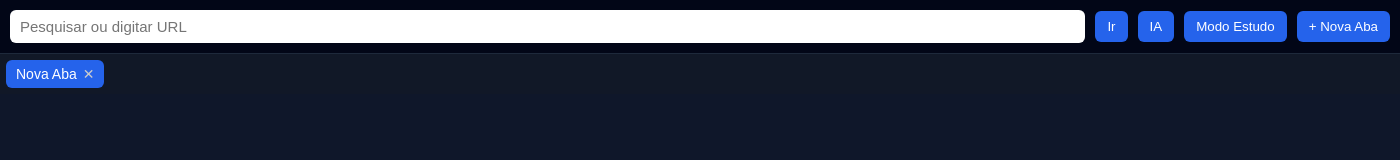
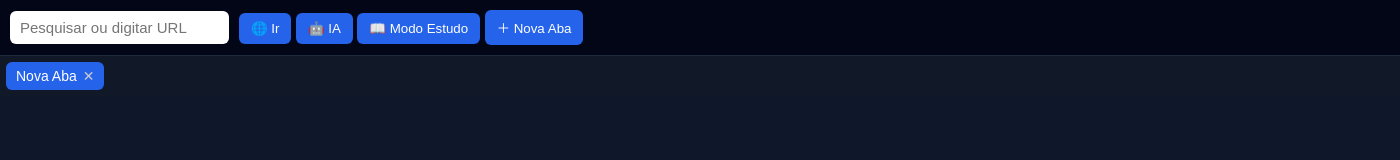
Before and after one commit to lucas-programador-lang/nexus-browser, an Electron app: page index.html in a window 1400 px wide. Drawn offline with Linux system fonts and the light colour scheme; files whose address does not match are found by name.

Commit message:
Update index.html

```diff
--- a/index.html
+++ b/index.html
@@ -2,6 +2,7 @@
 <html>
 
 <head>
+
 <meta charset="UTF-8">
 <title>Nexus Browser</title>
 
@@ -11,8 +12,13 @@
 
 <body>
 
-<!-- Barra superior -->
+<!-- ===================== -->
+<!-- BARRA SUPERIOR -->
+<!-- ===================== -->
+
 <div class="topbar">
+
+<div class="nav-left">
 
 <input
 id="url"
@@ -21,21 +27,45 @@ placeholder="Pesquisar ou digitar URL"
 autocomplete="off"
 />
 
-<button id="btnIr">Ir</button>
+</div>
 
-<button id="btnIA">IA</button>
+<div class="nav-buttons">
 
-<button id="btnEstudo">Modo Estudo</button>
+<button id="btnIr" class="btn-primary">
+🌐 Ir
+</button>
 
-<button id="btnNovaAba">+ Nova Aba</button>
+<button id="btnIA" class="btn-secondary">
+🤖 IA
+</button>
+
+<button id="btnEstudo" class="btn-secondary">
+📖 Modo Estudo
+</button>
+
+<button id="btnNovaAba" class="btn-newtab">
+＋ Nova Aba
+</button>
 
 </div>
 
-<!-- Área das abas -->
+</div>
+
+<!-- ===================== -->
+<!-- ABAS -->
+<!-- ===================== -->
+
 <div id="tabs"></div>
 
-<!-- Área onde ficam os navegadores -->
+<!-- ===================== -->
+<!-- ÁREA DO NAVEGADOR -->
+<!-- ===================== -->
+
 <div id="browser-container"></div>
+
+<!-- ===================== -->
+<!-- SCRIPTS -->
+<!-- ===================== -->
 
 <script src="tabs.js"></script>
 <script src="renderer.js"></script>
@@ -44,27 +74,41 @@ autocomplete="off"
 
 <script>
 
-// iniciar navegador
 window.addEventListener("DOMContentLoaded", () => {
 
+const urlBar = document.getElementById("url")
+const btnIr = document.getElementById("btnIr")
+const btnNovaAba = document.getElementById("btnNovaAba")
+const btnIA = document.getElementById("btnIA")
+const btnEstudo = document.getElementById("btnEstudo")
+
+// primeira aba
 novaAba("https://www.google.com")
 
-// botão navegar
-document.getElementById("btnIr").addEventListener("click", navegar)
+// botão IR
+btnIr.addEventListener("click", navegar)
 
-// botão nova aba
-document.getElementById("btnNovaAba").addEventListener("click", () => {
+// botão NOVA ABA
+btnNovaAba.addEventListener("click", () => {
 novaAba("https://www.google.com")
 })
 
 // botão IA
-document.getElementById("btnIA").addEventListener("click", resumir)
+btnIA.addEventListener("click", () => {
+if(typeof resumir === "function"){
+resumir()
+}
+})
 
 // botão modo estudo
-document.getElementById("btnEstudo").addEventListener("click", modoEstudo)
+btnEstudo.addEventListener("click", () => {
+if(typeof modoEstudo === "function"){
+modoEstudo()
+}
+})
 
-// ENTER na barra de endereço
-document.getElementById("url").addEventListener("keydown", (e) => {
+// ENTER na barra
+urlBar.addEventListener("keydown", (e) => {
 
 if(e.key === "Enter"){
 navegar()
@@ -77,5 +121,4 @@ navegar()
 </script>
 
 </body>
-
 </html>
```
